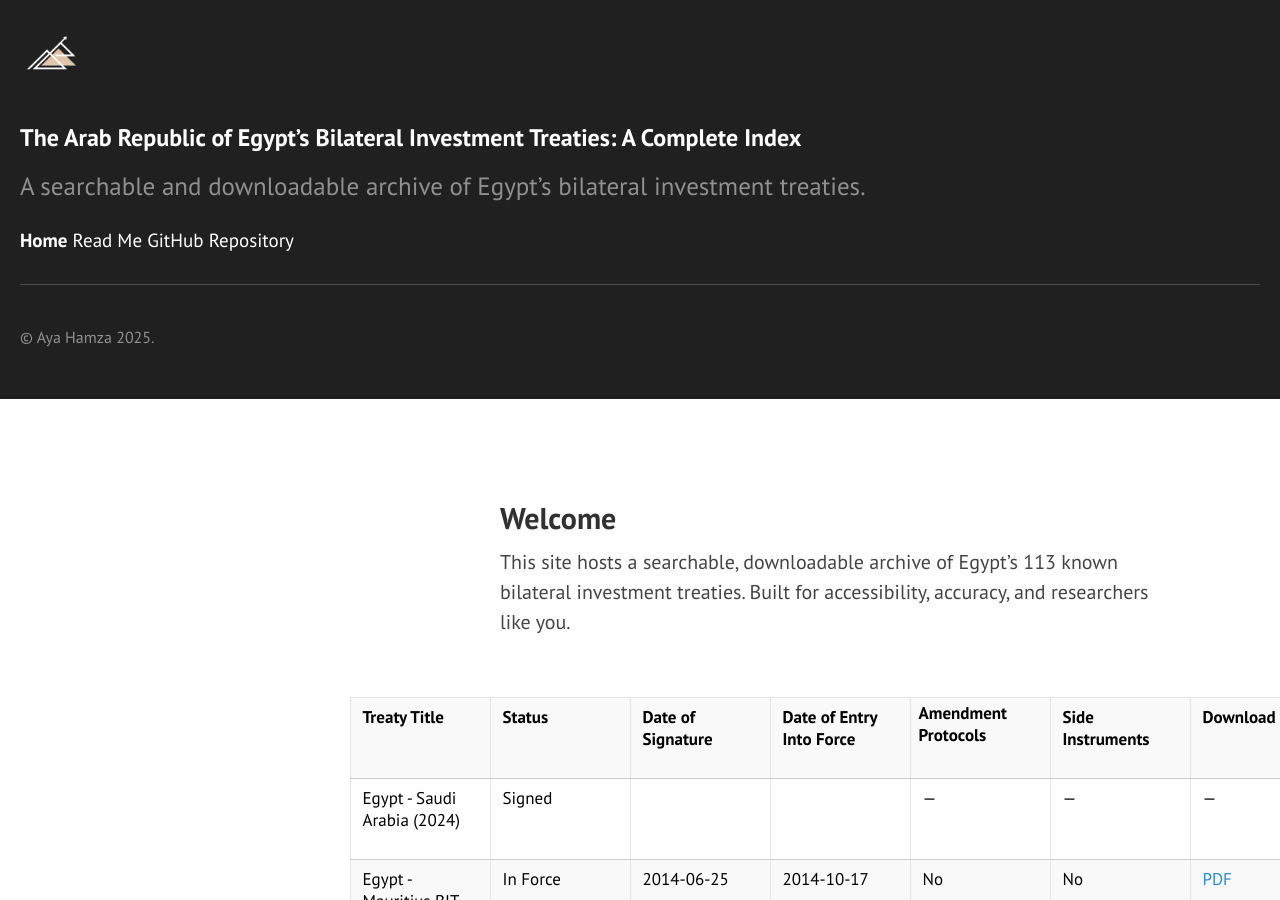
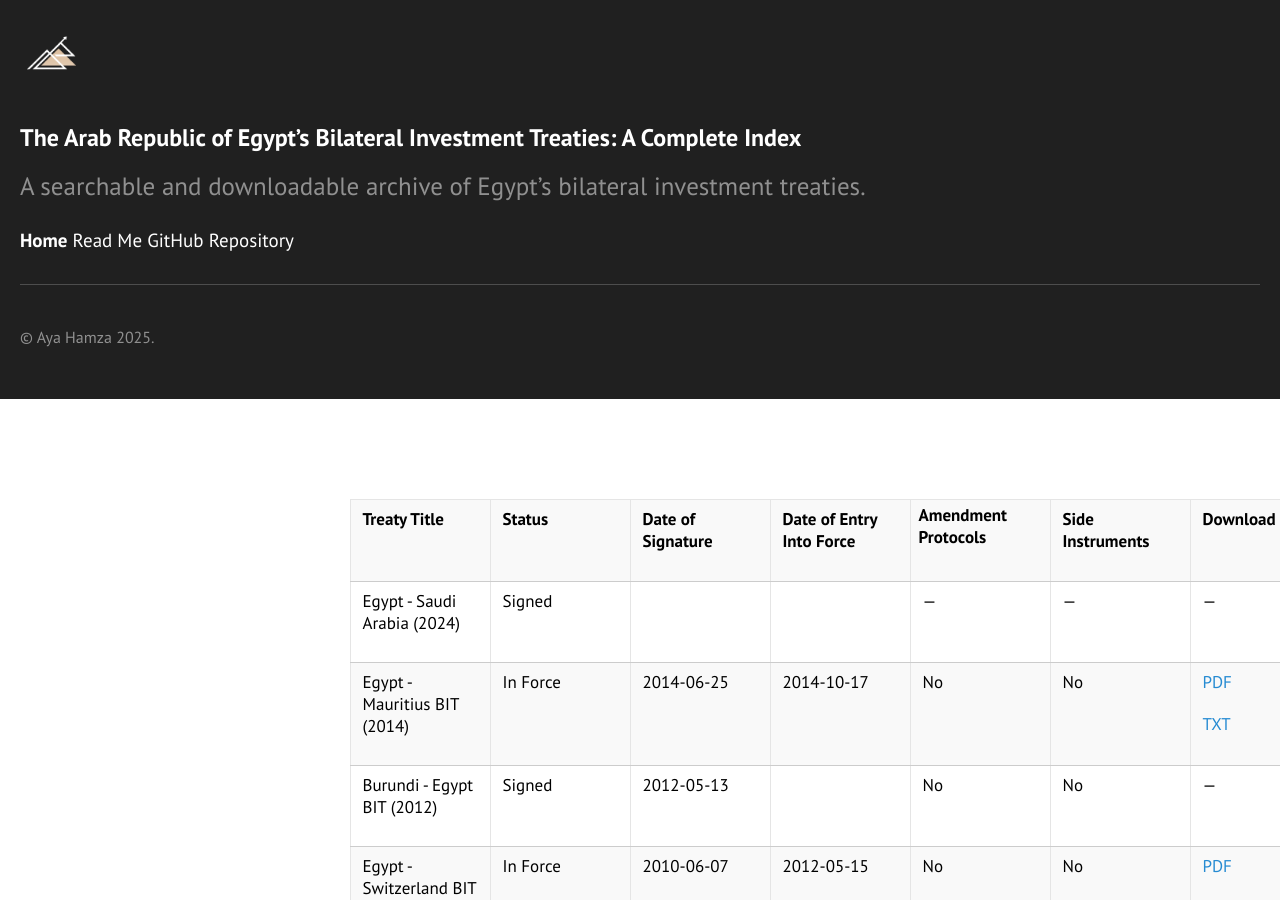
Before and after one commit to ayahamza1/MENABITs, a Jekyll site: the page built from index.md, in a window 1280 px wide and 900 px high. Built offline with Jekyll 4.4.1, drawn with Linux system fonts in a browser that asks for light colours.

Commit message:
Update index.md

```diff
--- a/index.md
+++ b/index.md
@@ -2,11 +2,6 @@
 layout: default
 title: Home
 ---
-
-<section class="hero" style="margin-bottom: 2rem;">
-  <h2>Welcome</h2>
-  <p>This site hosts a searchable, downloadable archive of Egypt’s 113 known bilateral investment treaties. Built for accessibility, accuracy, and researchers like you.</p>
-</section>
 
 <div style="display: flex; justify-content: center;">
 <div style="text-align: center; margin-bottom: 20px;">
```
